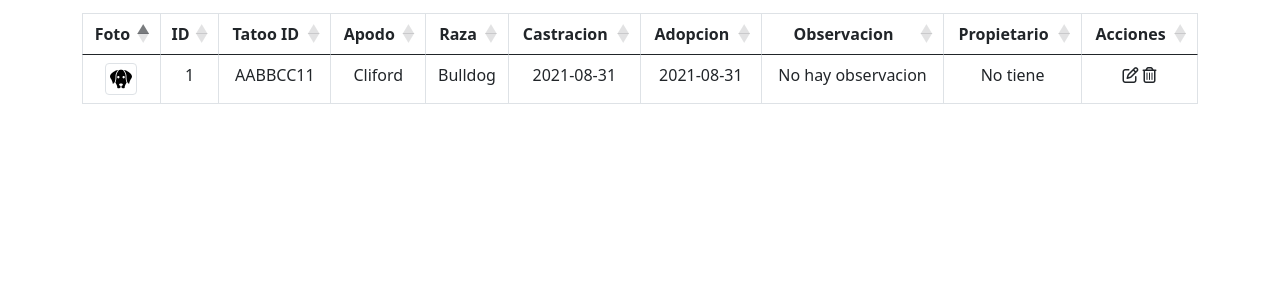
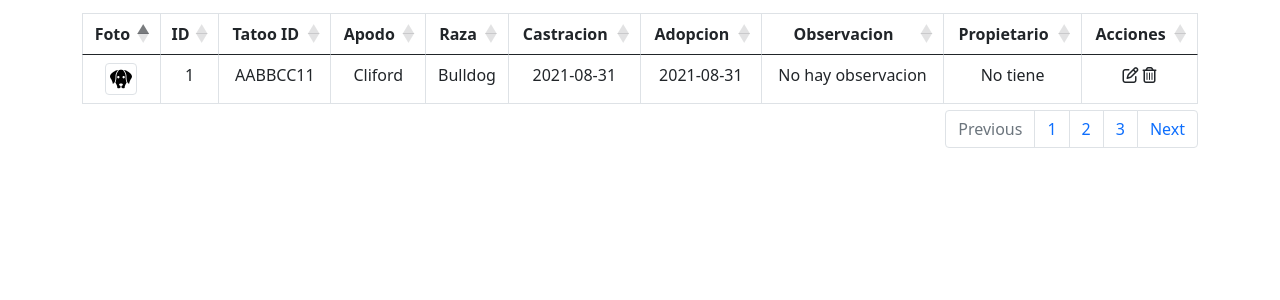
Before and after one commit to JoaquinLabarta/Proyecto_Perros, a PHP site: page /php/vistas/page_principal/index.php in a window 1280 px wide. Shown: the part 145-445 px from the top of the page. Run offline with PHP 8.4, Linux system fonts and the light colour scheme; a user stored in the database is signed in; data comes from the database, SQL or seed files in the repository; data that the repository does not hold is empty; some libraries are stand-ins or nearby versions.

Commit message:
navegacion creada front-end

```diff
--- a/php/vistas/page_principal/index.php
+++ b/php/vistas/page_principal/index.php
@@ -15,8 +15,9 @@ $carpeta_actual = basename(getcwd());
   <meta charset="utf-8">
 
   <link rel="icon" href="/proyecto-perros/recursos/logo.png">
+
+  <link rel="stylesheet" href="https://cdn.datatables.net/1.10.25/css/dataTables.bootstrap5.min.css">
   <link rel="stylesheet" href="https://cdnjs.cloudflare.com/ajax/libs/twitter-bootstrap/5.0.1/css/bootstrap.min.css">
-  <link rel="stylesheet" href="https://cdn.datatables.net/1.10.25/css/dataTables.bootstrap5.min.css">
 
   <link href="/proyecto-perros/css/page_principal/styles.css" rel="stylesheet">
 
@@ -91,6 +92,7 @@ table.dataTable>thead>tr>th:not(.sorting_disabled), table.dataTable>thead>tr>td:
             <th class = "text-center">Acciones</th>
           </thead>
           <tbody>
+
             <?php
             include "../../conexion/get_perros.php";
             foreach ($perros as $perro) : ?>
@@ -115,8 +117,22 @@ table.dataTable>thead>tr>th:not(.sorting_disabled), table.dataTable>thead>tr>td:
           </tbody>
         </table>
       </div>
+            <nav aria-label="Page navigation example">
+              <ul class="pagination justify-content-end">
+                <li class="page-item disabled">
+                  <a class="page-link" href="#" tabindex="-1" aria-disabled="true">Previous</a>
+                </li>
+                <li class="page-item"><a class="page-link" href="#">1</a></li>
+                <li class="page-item"><a class="page-link" href="#">2</a></li>
+                <li class="page-item"><a class="page-link" href="#">3</a></li>
+                <li class="page-item">
+                  <a class="page-link" href="#">Next</a>
+                </li>
+              </ul>
+            </nav>
     </div>
   </div>
+
 </body>
 
 <!--LINK: https://cdn.datatables.net/-->
```
Also changed, not shown: php/vistas/page_usuarios/index.php (+15 -0 lines).
